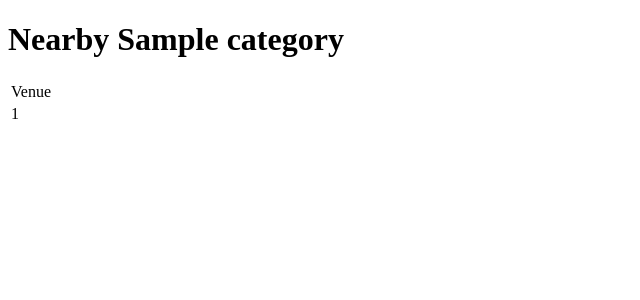
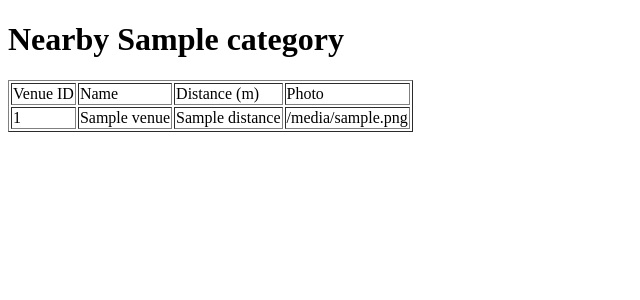
Before and after one commit to aaira-a/iPropSQ, a Flask app: template templates/results.html in a window 1280 px wide. Shown: the top 300 px of the page, without its empty margins (0-640 px from the left). Run offline with Flask 2, Linux system fonts and the light colour scheme; the template is opened without the code that fills it: most values are stand-ins (such as "Sample title", 1, 10 or a date in 2020).

Commit message:
switched to full results processing, improved templates for additional fields

```diff
--- a/app.py
+++ b/app.py
@@ -19,9 +19,9 @@ def index():
 
 @app.route('/results')
 def show_results():
-    category = Category('bus_station')
-    initial_venues = category.initial_results('3.1175,101.6773', '1000')
-    return render_template('results.html', category=category, venues=initial_venues)
+    category = Category('elementary_school')
+    results = category.full_results('3.1175,101.6773', '1000')
+    return render_template('results.html', category=category, venues=results)
 
 
 if __name__ == '__main__':
--- a/templates/results.html
+++ b/templates/results.html
@@ -4,15 +4,21 @@
 	<h1>Nearby {{ category.name }}</h1>
 
 <body>
-	<table>
+	<table border="1">
 		<thead>
 			<tr>
-				<td>Venue</td>
+				<td>Venue ID</td>
+				<td>Name</td>
+				<td>Distance (m)</td>
+				<td>Photo</td>
 			</tr>
 		</thead>
 		{% for venue in venues %}
 			<tr>
 				<td>{{ venue.id }}</td>
+				<td>{{ venue.name }}</td>
+				<td>{{ venue.distance }}</td>
+				<td>{{ venue.photo_url }}</td>
 			</tr>
 		{% endfor %}
 	</table>
```
